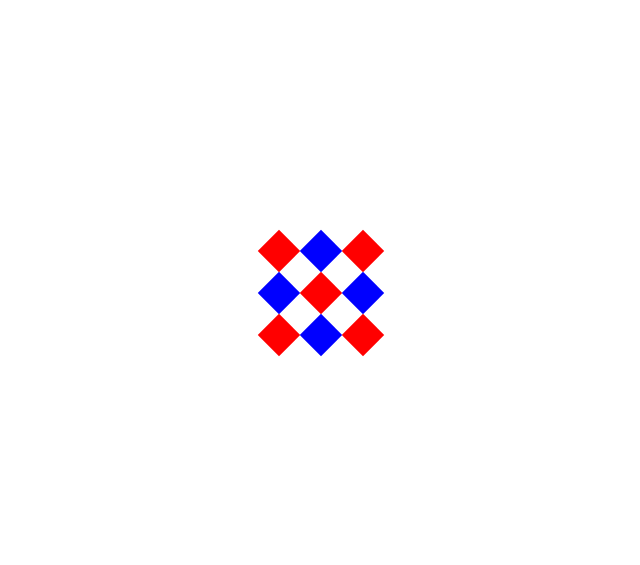
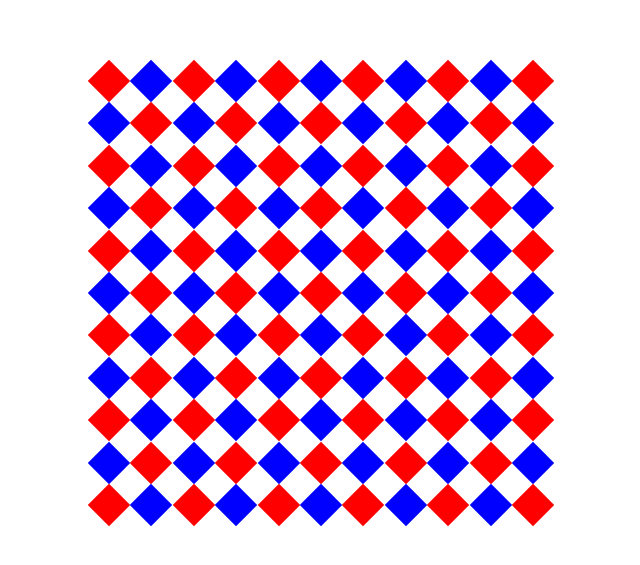
Before and after one commit to phoenix16t/rotating-squares, a React app: page / in a window 1280 px wide. Shown: the part 107-672 px from the top of the page, without its empty margins (319-959 px from the left). Built offline with nearby package versions, Linux system fonts and the light colour scheme.

Commit message:
implementing js to build the cells

```diff
--- a/public/index.html
+++ b/public/index.html
@@ -6,48 +6,6 @@
     <title>Rotating Squares</title>
   </head>
   <body>
-    <div id="root-dev">
-
-      <div class="app">
-        <div class="row">
-          <div class="cell">
-            <div class="rotator right"></div>
-          </div>
-          <div class="cell">
-            <div class="rotator left"></div>
-          </div>
-          <div class="cell">
-            <div class="rotator right"></div>
-          </div>
-        </div>
-
-        <div class="row">
-          <div class="cell">
-            <div class="rotator left"></div>
-          </div>
-          <div class="cell">
-            <div class="rotator right"></div>
-          </div>
-          <div class="cell">
-            <div class="rotator left"></div>
-          </div>
-        </div>
-
-        <div class="row">
-          <div class="cell">
-            <div class="rotator right"></div>
-          </div>
-          <div class="cell">
-            <div class="rotator left"></div>
-          </div>
-          <div class="cell">
-            <div class="rotator right"></div>
-          </div>
-        </div>
-      </div>
-
-    </div>
-
     <div id="root"></div>
   </body>
   <script type="text/javascript" src="src/bundle.js"></script>
--- a/src/index.js
+++ b/src/index.js
@@ -3,11 +3,38 @@ import ReactDOM from 'react-dom';
 
 import './style.less';
 
+const NUM_CELLS = 11;
+
 export default class App extends React.Component {
+  buildCell(direction, columnNumber) {
+    const cls = `rotator ${direction}`;
+    return (
+      <div className="cell" key={ columnNumber }>
+        <div className={ cls }></div>
+      </div>
+    );
+  };
+
+  buildRow(rowNumber) {
+    const cells = Array.from({ length: NUM_CELLS }, (x, i) => {
+      const direction = (rowNumber + i) % 2 === 1 ? 'left' : 'right';
+      return this.buildCell(direction, i);
+    });
+    return (
+      <div className="row" key={ rowNumber }>
+        { cells }
+      </div>
+    );
+  };
+
+  buildTable() {
+    return Array.from({ length: NUM_CELLS }, (x, i) => {
+      return this.buildRow(i);
+    });
+  };
+
   render() {
-    return (
-      <div></div>
-    );
+    return <div>{ this.buildTable() }</div>;
   };
 };
 
--- a/src/style.less
+++ b/src/style.less
@@ -9,11 +9,11 @@ html, body {
   width: 100%;
 }
 
-#root, #root-dev {
+#root {
   align-items: center;
   display: flex;
+  height: 100%;
   justify-content: center;
-  height: 100%;
 }
 
 .row {
@@ -37,13 +37,13 @@ html, body {
 .rotator {
   height: @cell-size;
   width: @cell-size;
+  &.left {
+    animation: rotator-left-ani @speed infinite;
+    background-color: blue;
+  }
   &.right {
     animation: rotator-right-ani @speed infinite;
     background-color: red;
-  }
-  &.left {
-    animation: rotator-left-ani @speed infinite;
-    background-color: blue;
   }
 }
 
```
Also changed, not shown: package.json (+15 -15 lines), README.md, 1 other file.
